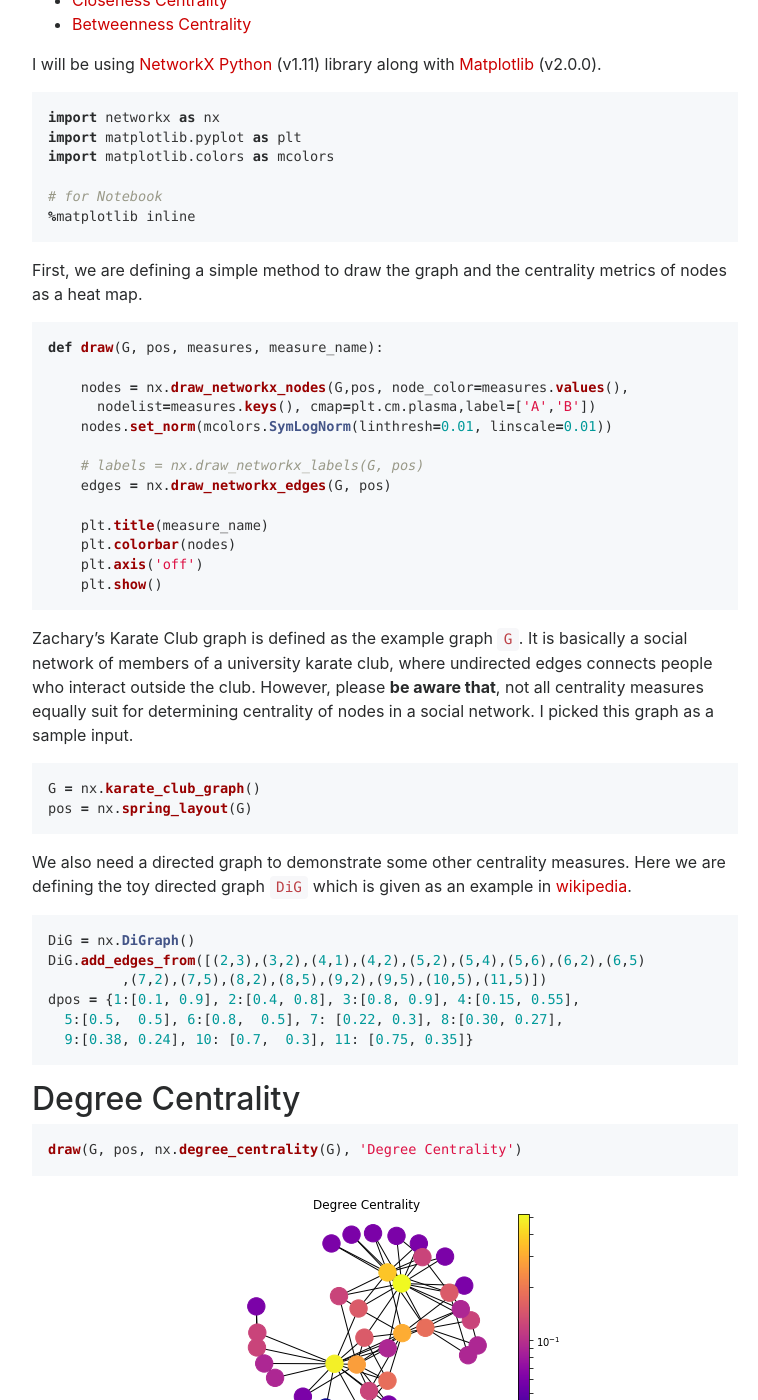
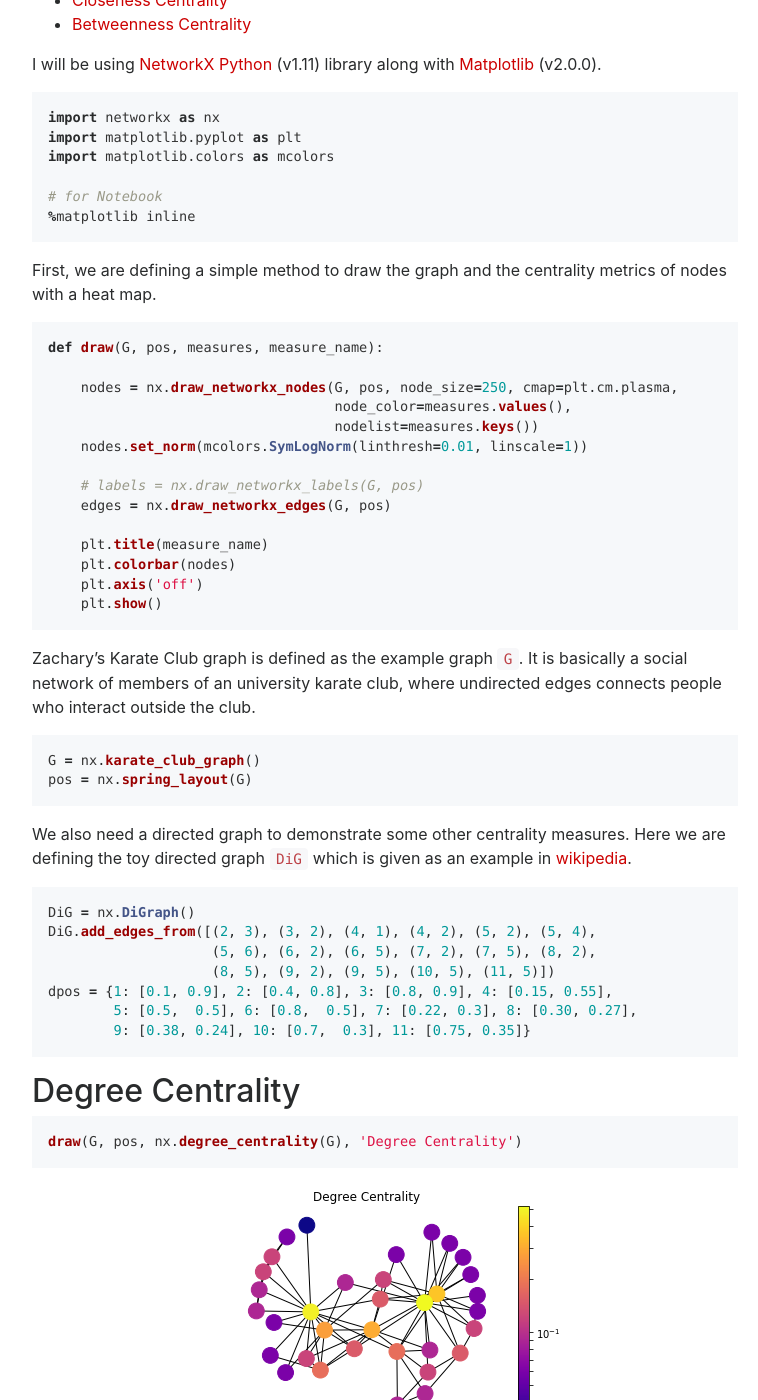
Before and after one commit to aksakalli/aksakalli.github.io, a Jekyll site: the page built from _posts/2017-07-17-network-centrality-measures-and-their-visualization.md, in a window 1280 px wide and 1400 px high, scrolled down 529 px. Shown: the whole window, without its empty margins (255-1013 px from the left). Built offline with Jekyll 4.4.1, drawn with Linux system fonts in a browser that asks for light colours; nearby versions of some CDN libraries; formulas are drawn with MathJax 3; comment, search, counter and statistics services are not loaded; some of the changed text lies outside the part shown.

Commit message:
better graph plotting

```diff
--- a/_posts/2017-07-17-network-centrality-measures-and-their-visualization.md
+++ b/_posts/2017-07-17-network-centrality-measures-and-their-visualization.md
@@ -36,16 +36,17 @@
 {% endhighlight %}
 
 First, we are defining a simple method to draw the graph and the centrality
-metrics of nodes as a heat map.
+metrics of nodes with a heat map.
 
 <!-- **In [2]:** -->
 
 {% highlight python %}
 def draw(G, pos, measures, measure_name):
 
-    nodes = nx.draw_networkx_nodes(G,pos, node_color=measures.values(),
-      nodelist=measures.keys(), cmap=plt.cm.plasma,label=['A','B'])
-    nodes.set_norm(mcolors.SymLogNorm(linthresh=0.01, linscale=0.01))
+    nodes = nx.draw_networkx_nodes(G, pos, node_size=250, cmap=plt.cm.plasma,
+                                   node_color=measures.values(),
+                                   nodelist=measures.keys())
+    nodes.set_norm(mcolors.SymLogNorm(linthresh=0.01, linscale=1))
 
     # labels = nx.draw_networkx_labels(G, pos)
     edges = nx.draw_networkx_edges(G, pos)
@@ -57,11 +58,8 @@
 {% endhighlight %}
 
 Zachary’s Karate Club graph is defined as the example graph `G`.
-It is basically a social network of members of a university karate club,
+It is basically a social network of members of an university karate club,
 where undirected edges connects people who interact outside the club.
-However, please **be aware that**, not all centrality measures equally suit for
-determining centrality of nodes in a social network.
-I picked this graph as a sample input.
 
 <!-- **In [3]:** -->
 
@@ -137,7 +136,7 @@
 Let's consider two nodes in a friend network with same degree,
 the one who is connected to more central nodes should be more central.
 
-First, we define a initial guess for the centrality of nodes in a graph as
+First, we define an initial guess for the centrality of nodes in a graph as
 $$x_i=1$$.
 Now we are going to iterate for the new centrality value $$x_i'$$ for node $$i$$ as
 following:
@@ -239,8 +238,9 @@
 ![png](/images/2017-07-17-network-centrality-measures-and-their-visualization_files/22_0.png)
 
 
-PageRank was introduced by the founders of Google to rank websites on the web.
-It can be considered as a extension of _Katz centrality_.
+PageRank was introduced by the founders of Google to rank websites in search
+results.
+It can be considered as an extension of _Katz centrality_.
 The websites on the web can be modeled as a directed graph,
 where hypermedia links between websites determines the edges.
 Let's consider a popular web directory website with high _Katz centrality_ value
```
Also changed, not shown: other parts of _posts/2017-07-17-network-centrality-measures-and-their-visualization.md (+13 -12 lines), images/2017-07-17-network-centrality-measures-and-their-visualization_files/11_0.png, images/2017-07-17-network-centrality-measures-and-their-visualization_files/13_0.png, images/2017-07-17-network-centrality-measures-and-their-visualization_files/15_0.png, images/2017-07-17-network-centrality-measures-and-their-visualization_files/18_0.png, images/2017-07-17-network-centrality-measures-and-their-visualization_files/20_0.png, images/2017-07-17-network-centrality-measures-and-their-visualization_files/22_0.png, images/2017-07-17-network-centrality-measures-and-their-visualization_files/25_0.png, images/2017-07-17-network-centrality-measures-and-their-visualization_files/25_1.png, images/2017-07-17-network-centrality-measures-and-their-visualization_files/28_0.png, images/2017-07-17-network-centrality-measures-and-their-visualization_files/31_0.png, images/2017-07-17-network-centrality-measures-and-their-visualization_files/9_0.png, 1 other file.
